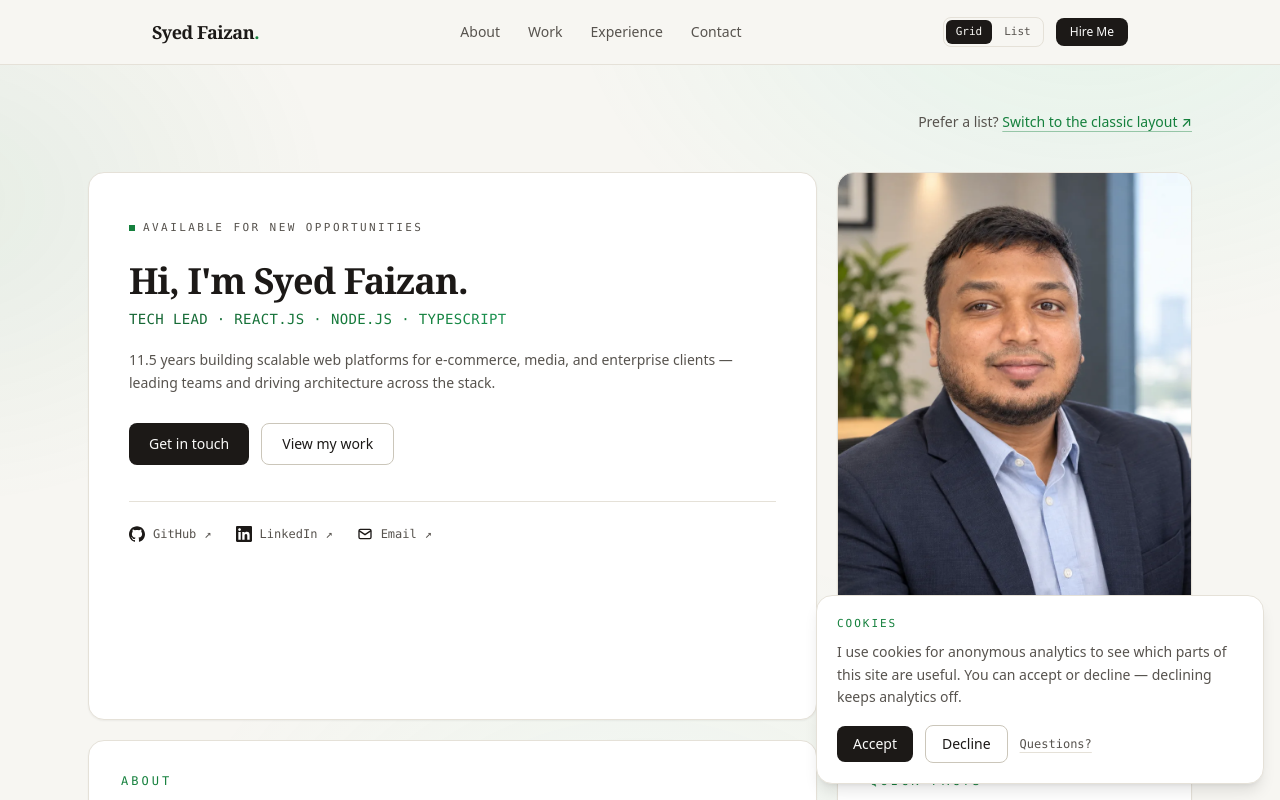
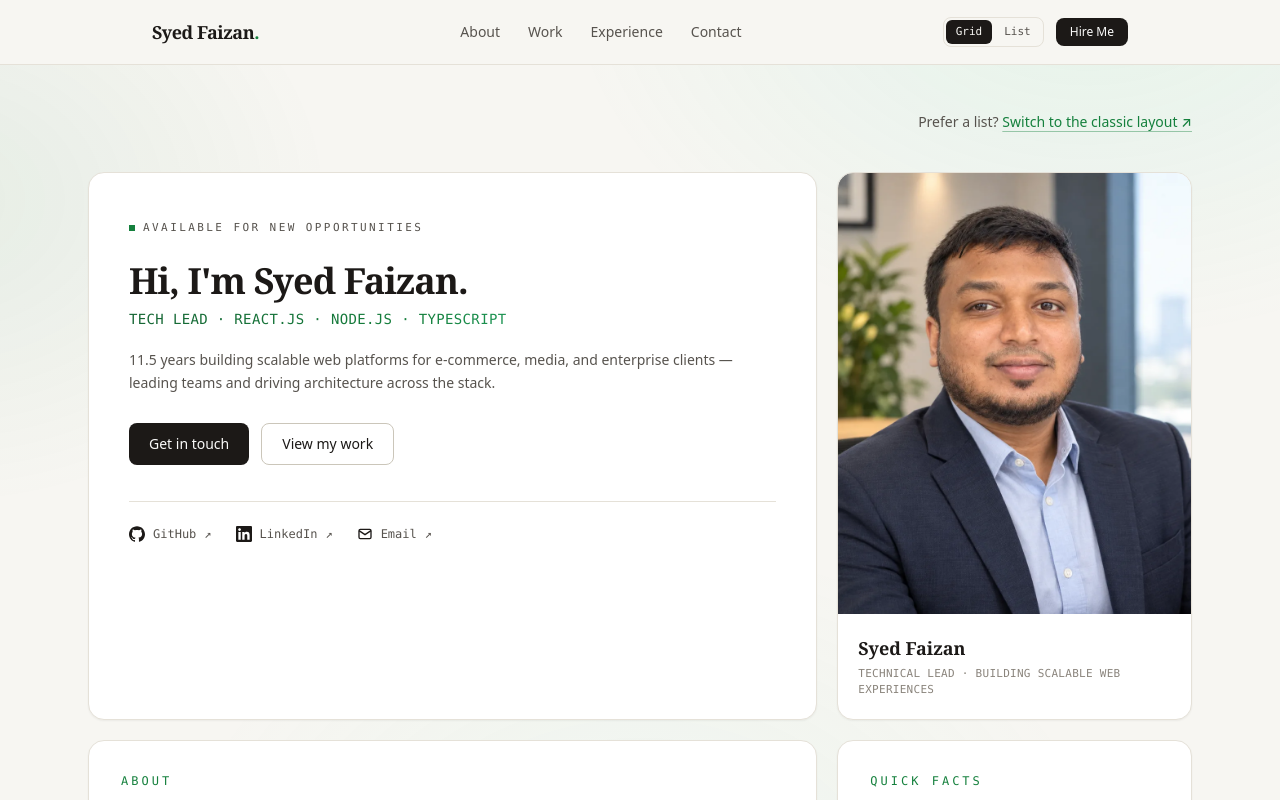
Before and after one commit to syedfaizan/portfolio-website, a Next.js app: page / in a window 1280 px wide. Shown: the top 800 px of the page. Built offline with nearby package versions, Linux system fonts and the light colour scheme.

Commit message:
feat: remove cookie consent banner, load GA4 by default

```diff
--- a/src/app/components/cookie-consent.tsx
+++ /dev/null
@@ -1,64 +0,0 @@
-"use client";
-
-import Link from "next/link";
-import { clearConsent, setConsent, useConsent } from "@/lib/consent";
-
-export function CookieConsent() {
-  const consent = useConsent();
-
-  // No decision yet → show the banner. `null` also covers the pre-hydration
-  // render on both the server and the client, so there is no flash mismatch.
-  if (consent !== null) return null;
-
-  return (
-    <div
-      role="dialog"
-      aria-label="Cookie preferences"
-      className="fixed inset-x-3 bottom-16 z-50 md:inset-x-auto md:bottom-4 md:right-4 md:max-w-md"
-    >
-      <div className="panel p-5 shadow-lg">
-        <p className="font-label text-[11px] uppercase tracking-[0.18em] text-accent">
-          Cookies
-        </p>
-        <p className="mt-2 text-sm leading-relaxed text-ink-soft">
-          I use cookies for anonymous analytics to see which parts of this site
-          are useful. You can accept or decline — declining keeps analytics off.
-        </p>
-        <div className="mt-4 flex flex-wrap items-center gap-3">
-          <button
-            type="button"
-            onClick={() => setConsent("granted")}
-            className="btn-primary rounded-lg px-4 py-2 text-sm font-medium"
-          >
-            Accept
-          </button>
-          <button
-            type="button"
-            onClick={() => setConsent("denied")}
-            className="btn-outline rounded-lg px-4 py-2 text-sm font-medium"
-          >
-            Decline
-          </button>
-          <Link
-            href="/contact"
-            className="font-label text-xs text-ink-soft underline decoration-line underline-offset-4 transition-colors hover:text-accent"
-          >
-            Questions?
-          </Link>
-        </div>
-      </div>
-    </div>
-  );
-}
-
-export function CookieSettingsButton() {
-  return (
-    <button
-      type="button"
-      onClick={() => clearConsent()}
-      className="transition-colors hover:text-accent"
-    >
-      Cookie settings
-    </button>
-  );
-}
--- a/src/app/components/google-analytics.tsx
+++ b/src/app/components/google-analytics.tsx
@@ -3,7 +3,6 @@
 import { useEffect, useRef } from "react";
 import Script from "next/script";
 import { usePathname } from "next/navigation";
-import { useConsent } from "@/lib/consent";
 
 /** Google Analytics 4 (GA4) measurement ID. */
 export const GA_MEASUREMENT_ID = "G-CTETS7GMPN";
@@ -20,16 +19,11 @@ declare global {
 }
 
 export function GoogleAnalytics() {
-  const consent = useConsent();
   const pathname = usePathname();
   const isFirstRender = useRef(true);
 
-  // Nothing is loaded until analytics is explicitly accepted.
-  // The initial page view is sent automatically by `gtag('config', ...)`; App
-  // Router client-side navigations need a manual `page_view` event.
+  // Send page views on route changes; load GA by default.
   useEffect(() => {
-    if (consent !== "granted") return;
-
     if (isFirstRender.current) {
       isFirstRender.current = false;
       return;
@@ -40,9 +34,7 @@ export function GoogleAnalytics() {
       page_location: window.location.href,
       page_title: document.title,
     });
-  }, [consent, pathname]);
-
-  if (consent !== "granted") return null;
+  }, [pathname]);
 
   return (
     <>
--- a/src/app/layout.tsx
+++ b/src/app/layout.tsx
@@ -1,7 +1,6 @@
 import type { Metadata } from "next";
 import "./globals.css";
 import personalInfo from "./personal-info.json";
-import { CookieConsent, CookieSettingsButton } from "./components/cookie-consent";
 import { CurrentYear } from "./components/current-year";
 import { GoogleAnalytics } from "./components/google-analytics";
 import { SiteNav } from "./components/site-nav";
@@ -124,9 +123,7 @@ export default function RootLayout({
                 {personalInfo.location} · Available for remote and on-site roles
               </p>
 
-              <div className="flex flex-wrap items-center justify-center gap-x-5 gap-y-2 font-label text-[11px] text-muted">
-                <CookieSettingsButton />
-              </div>
+
 
               <p className="text-xs text-muted">
                 © <CurrentYear /> {personalInfo.name} · Built with Next.js &amp;
@@ -137,9 +134,7 @@ export default function RootLayout({
         </div>
 
         <StickyCta />
-        <CookieConsent />
-
-        {process.env.NODE_ENV === "production" && <GoogleAnalytics />}
+        <GoogleAnalytics />
       </body>
     </html>
   );
--- a/src/lib/consent.ts
+++ /dev/null
@@ -1,85 +0,0 @@
-"use client";
-
-import { useEffect, useSyncExternalStore } from "react";
-
-export type ConsentValue = "granted" | "denied";
-
-const STORAGE_KEY = "sf-cookie-consent";
-
-let current: ConsentValue | null = null;
-const listeners = new Set<() => void>();
-
-function emit() {
-  for (const listener of listeners) listener();
-}
-
-function subscribe(listener: () => void) {
-  listeners.add(listener);
-  return () => {
-    listeners.delete(listener);
-  };
-}
-
-/**
- * Snapshot used during render. Always starts as `null` on both the server and
- * the first client render so hydration matches; the stored value is read once
- * in an effect via {@link readConsent}.
- */
-function getSnapshot(): ConsentValue | null {
-  return current;
-}
-
-function getServerSnapshot(): ConsentValue | null {
-  return null;
-}
-
-/** Reads the persisted decision. Safe to call only on the client. */
-export function readConsent(): ConsentValue | null {
-  let next: ConsentValue | null = null;
-  try {
-    const stored = window.localStorage.getItem(STORAGE_KEY);
-    if (stored === "granted" || stored === "denied") next = stored;
-  } catch {
-    // localStorage can throw in private mode / blocked-cookie contexts.
-  }
-  if (next !== current) {
-    current = next;
-    emit();
-  }
-  return next;
-}
-
-export function setConsent(value: ConsentValue) {
-  try {
-    window.localStorage.setItem(STORAGE_KEY, value);
-  } catch {
-    // Ignore write failures; the in-memory value still applies this session.
-  }
-  current = value;
-  emit();
-}
-
-/** Clears the stored decision so the banner is shown again. */
-export function clearConsent() {
-  try {
-    window.localStorage.removeItem(STORAGE_KEY);
-  } catch {
-    // Ignore.
-  }
-  current = null;
-  emit();
-}
-
-/**
- * Subscribes to the cookie-consent decision.
- * Returns `null` while the visitor has not made a choice yet.
- */
-export function useConsent(): ConsentValue | null {
-  const consent = useSyncExternalStore(subscribe, getSnapshot, getServerSnapshot);
-
-  useEffect(() => {
-    readConsent();
-  }, []);
-
-  return consent;
-}
```
